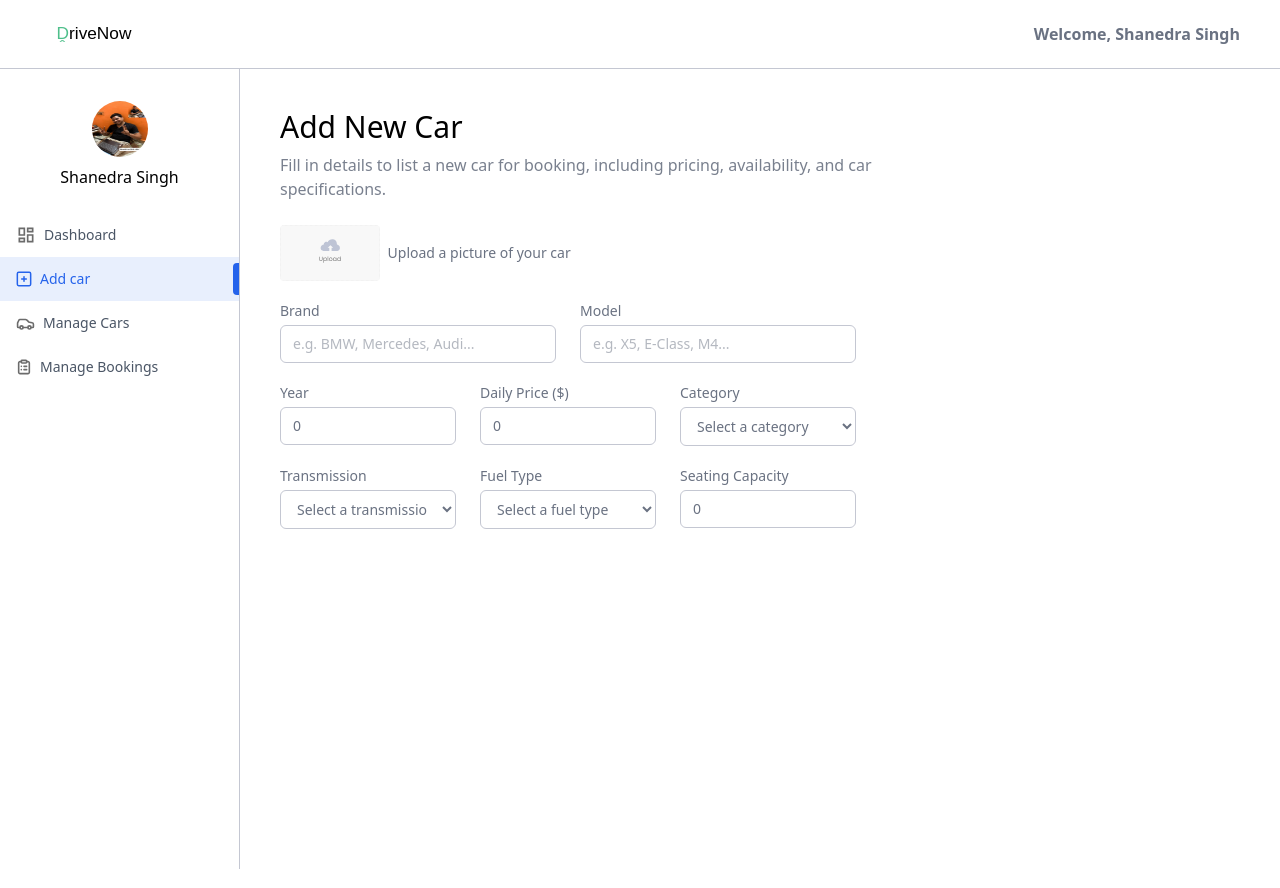
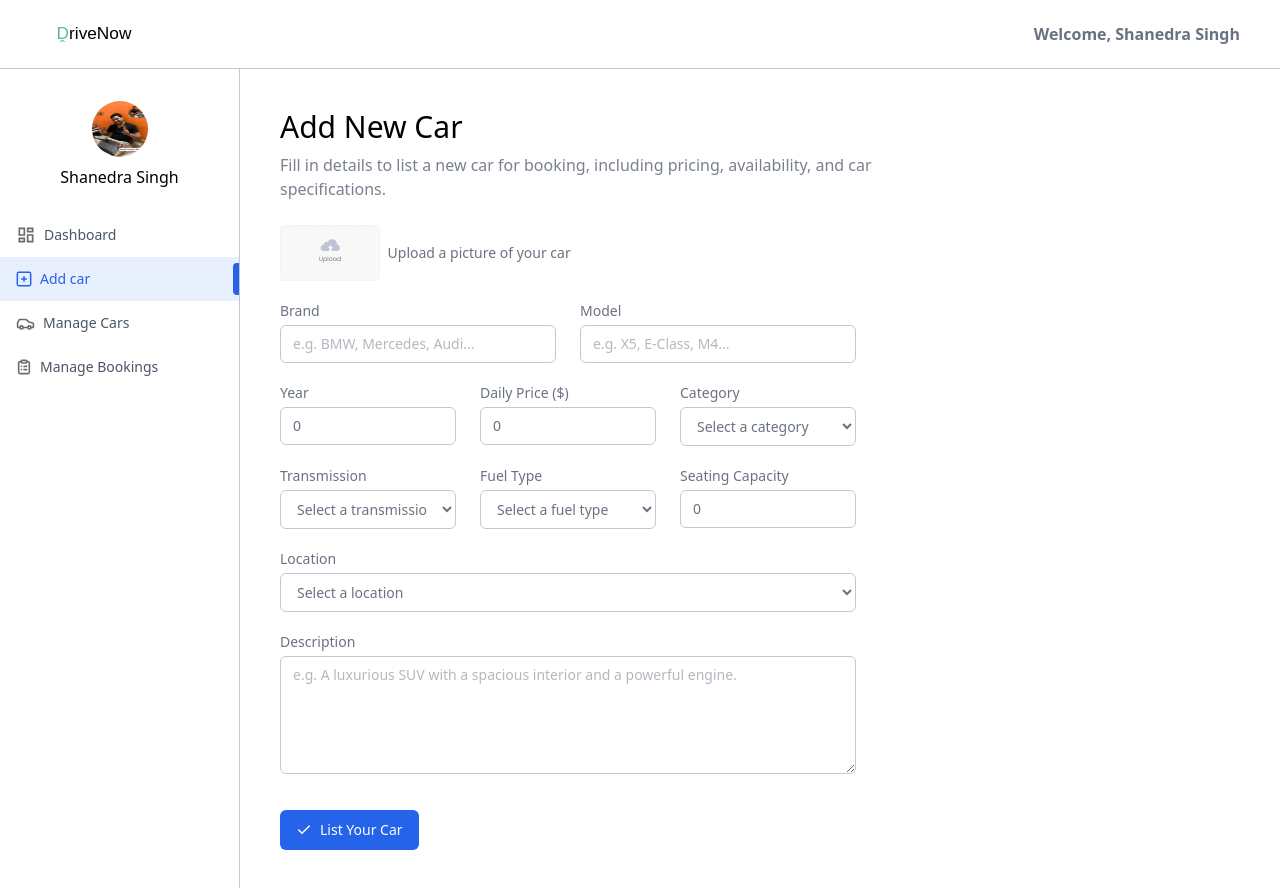
Before and after one commit to shanedrasingh05/DriveNow, a React (Vite) app in the folder client/: page /owner/add-car in a window 1280 px wide. Built offline with nearby package versions, Linux system fonts and the light colour scheme.

Commit message:
add file

```diff
--- a/client/src/pages/owner/AddCar.jsx
+++ b/client/src/pages/owner/AddCar.jsx
@@ -164,12 +164,47 @@
               required
               className="px-3 py-2 mt-1 border border-borderColor rounded-md outline-none"
               value={car.seating_capacity}
-              onChange={(e) => setCar({ ...car, seating_capacity: e.target.value })}
+              onChange={(e) =>
+                setCar({ ...car, seating_capacity: e.target.value })
+              }
             />
           </div>
         </div>
 
-            {/* car location */}
+        {/* car location */}
+        <div className="flex flex-col w-full">
+          <label>Location</label>
+          <select
+            onChange={(e) => setCar({ ...car, location: e.target.value })}
+            value={car.location}
+            className="px-3 py-2 mt-1 border border-borderColor rounded-md outline-none"
+          >
+            <option value="">Select a location</option>
+            <option value="New York">New York</option>
+            <option value="Los Angeles">Los Angeles</option>
+            <option value="Houston">Houston</option>
+            <option value="Chicago">Chicago</option>
+          </select>
+        </div>
+
+        {/* Car Description */}
+        <div className="flex flex-col w-full">
+          <label>Description</label>
+          <textarea
+            rows={5}
+            placeholder="e.g. A luxurious SUV with a spacious interior and a powerful engine."
+            required
+            className="px-3 py-2 mt-1 border border-borderColor rounded-md outline-none"
+            value={car.description}
+            onChange={(e) => setCar({ ...car, description: e.target.value })}
+          ></textarea>
+        </div>
+
+        <button className="flex items-center gap-2 px-4 py-2.5 mt-4 bg-primary text-white rounded-md font-medium w-max cursor-pointer">
+          <img src={assets.tick_icon} alt="" />
+           List Your Car
+        </button>
+
 
       </form>
     </div>
--- a/client/src/pages/owner/ManageCars.jsx
+++ b/client/src/pages/owner/ManageCars.jsx
@@ -1,11 +1,46 @@
-import React from 'react'
+// import React, { useEffect, useState } from 'react'
+// import { dummyCarData } from '../../assets/assets';
+// import Title from '../../components/owner/Title';
 
-const ManageCars = () => {
-  return (
-    <div>
 
-    </div>
-  )
-}
+// const ManageCars = () => {
+//     const [cars, setCars] = useState([]);
 
-export default ManageCars
+//     const fetchOwnerCars = async () =>{
+//       setCars(dummyCarData);
+//     }
+
+//     useEffect(() => {
+//       fetchOwnerCars();
+//     }, [])
+
+
+//   return (
+
+//     <div className="px-4 pt-10 md:px-10 w-full">
+//       <Title
+//         title="Manage Cars"
+//         subtitle="View all listed cars, update their details, or remove them from the booking platform."
+//       />
+
+//       <div className="max-w-3xl w-full rounded-md overflow-hidden border border-borderColor mt-6">
+
+//         <table className="w-full border-collapse text-left text-sm text-gray-600">
+//           <thead className="text-gray-500">
+//             <tr>
+//               <th className="p-3 font-medium">Car</th>
+//               <th className="p-3 font-medium max-md:hidden">Category</th>
+//               <th className="p-3 font-medium">Price</th>
+//               <th className="p-3 font-medium max-md:hidden">Status</th>
+//               <th className="p-3 font-medium">Actions</th>
+//             </tr>
+//           </thead>
+//         </table>
+
+
+//       </div>
+//     </div>
+//   );
+// }
+
+// export default ManageCars
```
